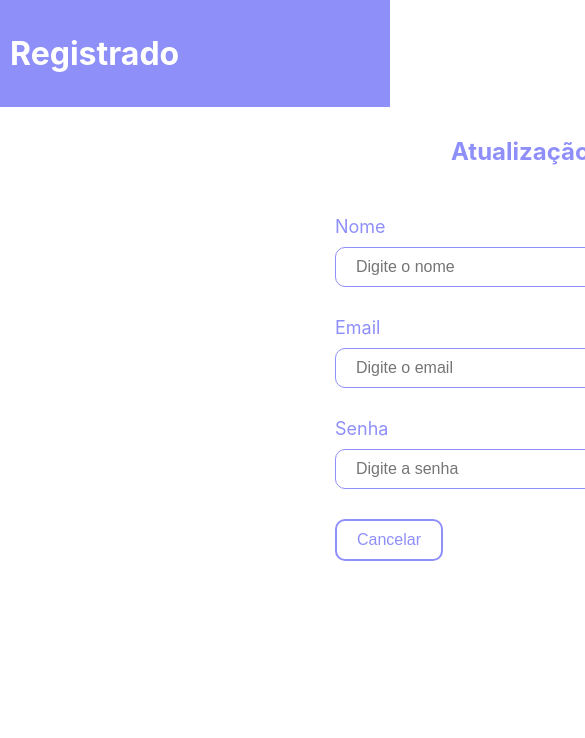
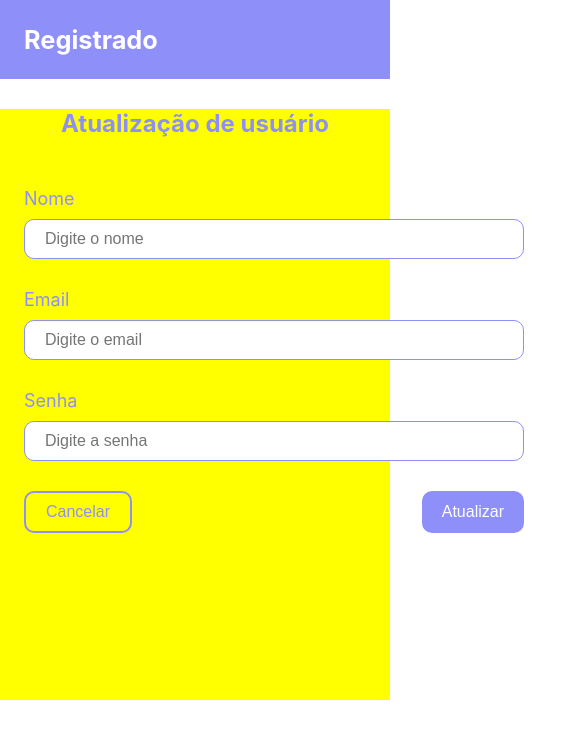
Before and after one commit to adilsongb/registrado-app, a Next.js app in the folder frontend/: page /user/1 in a window 390 px wide. Shown: the top 738 px of the page, 585 px wide, since content can reach past the window. Built offline with nearby package versions, Linux system fonts and the light colour scheme; no server answers.

Commit message:
Feat(frontend): começa a implementar mobile css

```diff
--- a/frontend/components/ControlPanel.tsx
+++ b/frontend/components/ControlPanel.tsx
@@ -35,7 +35,7 @@ const ControlPanel: NextComponentType = () => {
         </button>
       </form>
       <button className={ styles.btnNewUser } onClick={ () => Router.push('/create') }>
-        Registrar novo usuário
+        +
       </button>
     </div>
   )
--- a/frontend/components/TableUsers.tsx
+++ b/frontend/components/TableUsers.tsx
@@ -42,10 +42,6 @@ const TableUsers: NextComponentType = () => {
     editUser(user);
     Router.push(`/user/${user.id}`);
   }
-
-  /* useEffect(() => {
-    setPage(1);
-  }, [filter]) */
 
   if (quantityUsers === 0) {
     return (
--- a/frontend/styles/_mixins.scss
+++ b/frontend/styles/_mixins.scss
@@ -4,4 +4,22 @@
   max-width: $container-width;
   padding: 1.5rem 0;
   margin: 0 auto;
-}
+};
+
+@mixin laptopsAndDesktops {
+  @media(max-width: 1200px) {
+    @content
+  }
+};
+
+@mixin landscapeAndTablets {
+  @media(max-width: 900px) {
+    @content
+  }
+};
+
+@mixin largePhones {
+  @media(max-width: 600px) {
+    @content
+  }
+};
--- a/frontend/styles/components/_controlPanel.scss
+++ b/frontend/styles/components/_controlPanel.scss
@@ -16,6 +16,10 @@
       &:focus {
         outline: none;
       }
+
+      @include laptopsAndDesktops {
+        font-size: 14px;
+      }
     }
 
     select {
@@ -27,6 +31,14 @@
       font-size: 16px;
       padding: 5px;
       width: 10%;
+
+      @include laptopsAndDesktops {
+        font-size: 14px;
+      }
+
+      @include landscapeAndTablets {
+        width: 20%;
+      }
     }
 
     button {
@@ -37,6 +49,14 @@
       cursor: pointer;
       font-size: 16px;
       width: 20%;
+
+      @include laptopsAndDesktops {
+        font-size: 14px;
+      }
+    }
+
+    @include landscapeAndTablets {
+      width: 100%;
     }
   }
 
@@ -48,5 +68,13 @@
     cursor: pointer;
     font-size: 16px;
     width: 20%;
+
+    @include laptopsAndDesktops {
+      font-size: 14px;
+    }
+
+    @include landscapeAndTablets {
+      display: none;
+    }
   }
 }
--- a/frontend/styles/components/_tableUsers.scss
+++ b/frontend/styles/components/_tableUsers.scss
@@ -1,6 +1,13 @@
 .table {
   margin: 20px 0;
   width: 100%;
+
+  @include largePhones {
+    background-color: green;
+    width: 100%;
+
+    font-size: 12px;
+  }
 
   thead {
     color: white;
--- a/frontend/styles/layout/_content.scss
+++ b/frontend/styles/layout/_content.scss
@@ -2,6 +2,12 @@
   margin: 30px auto;
   min-height: 70vh;
   width: $container-width;
+
+  @include laptopsAndDesktops {
+    background-color: yellow;
+    width: 100%;
+    padding: 0 1.5rem;
+  }
 }
 
 .containerCenter {
--- a/frontend/styles/layout/_header.scss
+++ b/frontend/styles/layout/_header.scss
@@ -1,14 +1,30 @@
 .header {
   background-color: $primary-color;
+  max-height: 100px;
 
   &Container {
-    @include container;
+    width: $container-width;
+    margin: 0 auto;
+    padding: 1.5rem 0;
   }
 
   .title {
+    font-size: 4vh;
     display: inline-block;
     color: white;
     cursor: pointer;
-    margin: 10px;
+    margin: 0;
   }
+
+  @include laptopsAndDesktops {
+    &Container {
+      width: 100%;
+      padding: 1.5rem;
+    }
+
+    .title {
+      font-size: 3vh;
+    }
+  }
+
 }
```
Also changed, not shown: frontend/styles/_variables.scss (line endings or trailing spaces).
